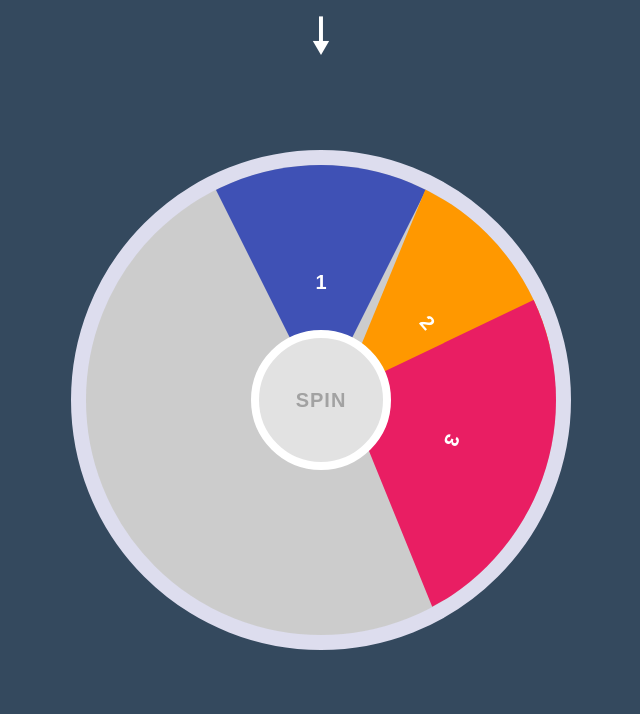
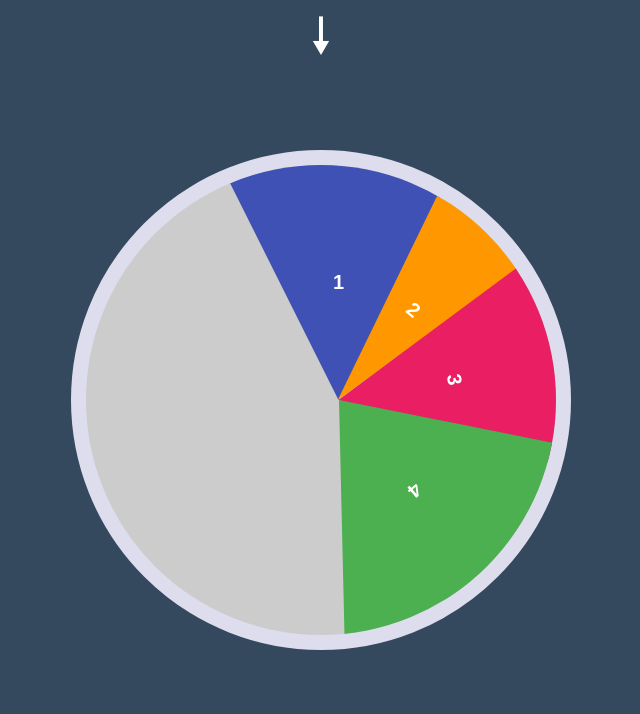
Before and after one commit to HarryVdp/Projet-Casino, a PHP site: the page made by roue aléatoire/rouealéatoire.php in a window 1280 px wide. Shown: the top 714 px of the page, without its empty margins (319-959 px from the left). Run offline with PHP 8.4, Linux system fonts and the light colour scheme.

Commit message:
3premier cadre (div)

```diff
--- a/roue aléatoire/rouealéatoire.php
+++ b/roue aléatoire/rouealéatoire.php
@@ -8,7 +8,7 @@
     <title>Roue de la fortune </title>
 </head>
 <body>
-	<button id="spin">Spin</button>
+	<!--<button id="spin">Spin</button>-->
 	<span class="arrow"></span>
 <div class="container">
 	<div class="one">1</div>
--- a/roue aléatoire/styleroue.css
+++ b/roue aléatoire/styleroue.css
@@ -1,35 +1,36 @@
-
-*{
-	box-sizing:border-box;
+* {
+	box-sizing: border-box;
 }
 
-body{
-	margin:0;
-	padding:0;
+body {
+	margin: 0;
+	padding: 0;
 	background-color: #34495e;
-	display:flex;
-	align-items:center;
+	display: flex;
+	align-items: center;
 	justify-content: center;
-	height:100vh;
-	overflow:hidden;
+	height: 100vh;
+	overflow: hidden;
 }
 
-.container{
-	width:500px;
-	height:500px;
+.container {
+	width: 500px;
+	height: 500px;
 	background-color: #ccc;
-	border-radius:50%;
-	border:15px solid #dde;
+	border-radius: 50%;
+	border: 15px solid #dde;
 	position: relative;
 	overflow: hidden;
 	transition: 5s;
 }
-.container div{
-	font-size:20px;
-	font-weight:bold;
-	font-family:sans-serif;
-	color:#fff;
+
+.container div {
+	font-size: 20px;
+	font-weight: bold;
+	font-family: sans-serif;
+	color: #fff;
 }
+
 /* .container div{
 	height:50%;
 	width: 100px;
@@ -48,60 +49,74 @@ body{
 	left:135px;
 }*/
 
-.container .one{
-	height:50%;
+.container .one {
+	height: 50%;
 	width: 50%;
 	position: absolute;
-	clip-path: polygon(100% 0 , 50% 100% , 0 0 );
-	transform:translateX(-50%);
-	transform-origin:bottom;
-	text-align:center;
-	display:flex;
+	clip-path: polygon(100% 0, 50% 100%, 0 0);
+	transform: translateX(-50%);
+	transform-origin: bottom;
+	text-align: center;
+	display: flex;
 	align-items: center;
 	justify-content: center;
+	left: 135px;
+	background-color: #3f51b5;
+	transform: rotate(0deg);
 
-	left:135px;
-	background-color: #3f51b5;
-	left:50%;
 }
 
-.container .two{
-	height:50%;
+.container .two {
+	height: 50%;
+	width: 25%;
+	position: absolute;
+	clip-path: polygon(100% 0, 50% 100%, 0 0);
+	transform: translateX(-50%);
+	transform-origin: bottom;
+	text-align: center;
+	display: flex;
+	align-items: center;
+	justify-content: center;
+	left: 193px;
+	background-color: #ff9800;
+	transform: rotate(40deg);
+}
+
+.container .three {
+	height: 50%;
 	width: 50%;
 	position: absolute;
-	clip-path: polygon(100% 0 , 50% 100% , 0 0 );
-	transform:translateX(-50%);
-	transform-origin:bottom;
-	text-align:center;
-	display:flex;
+	clip-path: polygon(100% 0, 50% 100%, 0 0);
+	transform: translateX(-50%);
+	transform-origin: bottom;
+	text-align: center;
+	display: flex;
 	align-items: center;
 	justify-content: center;
-
-	left:135px;
-	background-color: #ff9800;
-	transform: rotate(49deg);
+	left: 135px;
+	background-color: #e91e63;
+	transform: rotate(80deg);
 }
 
-.container .three{
-	height:50%;
-	width: 500px;
+
+
+.container .four {
+	height: 50%;
+	width: 80%;
 	position: absolute;
-	clip-path: polygon(100% 0 , 48% 100% , 0 0 );
-	transform:translateX(-50%);
-	transform-origin:bottom;
-	text-align:center;
-	display:flex;
+	clip-path: polygon(100% 0, 50% 100%, 0 0);
+	transform: translateX(-50%);
+	transform-origin: bottom;
+	text-align: center;
+	display: flex;
 	align-items: center;
 	justify-content: center;
-	left:5px;
-	background-color: #e91e63;
-	transform:rotate(110deg);
+	left: 65px;
+	background-color: #4caf50;
+	transform: rotate(140deg);
 }
+
 /*
-.container .four{
-	background-color: #4caf50;
-	transform: rotate(135deg);
-}
 .container .five{
 	background-color: #009688;
 	transform: rotate(180deg);
@@ -119,36 +134,36 @@ body{
 	transform: rotate(315deg);
 } */
 
-.arrow{
+.arrow {
 	position: absolute;
-	top:0;
-	left:50%;
+	top: 0;
+	left: 50%;
 	transform: translateX(-50%);
-	color:#fff;
+	color: #fff;
 }
 
-.arrow::before{
-	content:"\1F817";
-	font-size:50px;
+.arrow::before {
+	content: "\1F817";
+	font-size: 50px;
 }
 
-#spin{
+#spin {
 	position: absolute;
-	top:50%;
-	left:50%;
-	transform:translate(-50%,-50%);
-	z-index:10;
+	top: 50%;
+	left: 50%;
+	transform: translate(-50%, -50%);
+	z-index: 10;
 	background-color: #e2e2e2;
 	text-transform: uppercase;
-	border:8px solid #fff;
-	font-weight:bold;
-	font-size:20px;
-	color:#a2a2a2;
+	border: 8px solid #fff;
+	font-weight: bold;
+	font-size: 20px;
+	color: #a2a2a2;
 	width: 140px;
-	height:140px;
+	height: 140px;
 	font-family: sans-serif;
-	border-radius:50%;
+	border-radius: 50%;
 	cursor: pointer;
-	outline:none;
+	outline: none;
 	letter-spacing: 1px;
 }
```
